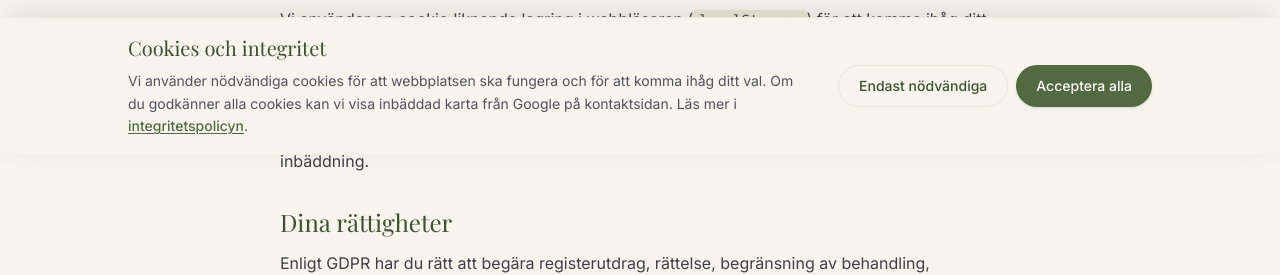
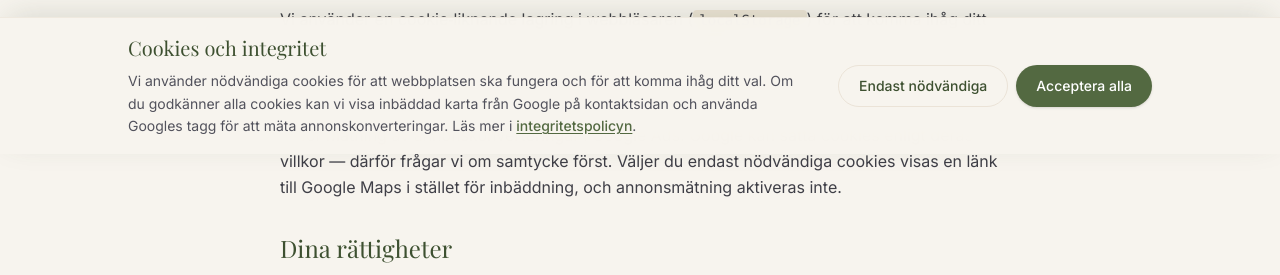
Before and after one commit to NiklasSahlberg/tradgardsform, a Next.js app in the folder webb/: page /integritetspolicy in a window 1280 px wide. Shown: the part 646-921 px from the top of the page. Built offline with nearby package versions, Linux system fonts and the light colour scheme; no server answers; a web font is replaced by a local one.

Commit message:
tracking conversions

```diff
--- a/webb/src/app/boka-hembesok/page.tsx
+++ b/webb/src/app/boka-hembesok/page.tsx
@@ -3,6 +3,7 @@
 import { useState } from "react";
 import Link from "next/link";
 import { CheckCircle, ArrowLeft } from "lucide-react";
+import { fireGoogleAdsConversion } from "@/lib/googleAds";
 
 const inputClass =
   "w-full px-4 py-3 rounded-xl border border-sand-dark bg-zinc-50 font-sans text-base sm:text-sm text-zinc-800 placeholder:text-zinc-400 placeholder:text-base sm:placeholder:text-sm focus:outline-none focus:ring-2 focus:ring-sage/40 focus:border-sage transition";
@@ -46,6 +47,7 @@ export default function BokaHembesokPage() {
         return;
       }
       setSubmitted(true);
+      fireGoogleAdsConversion();
     } catch {
       setSubmitError(
         "Kunde inte nå servern. Kontrollera anslutningen eller ring 0705-68 65 09."
--- a/webb/src/app/integritetspolicy/page.tsx
+++ b/webb/src/app/integritetspolicy/page.tsx
@@ -59,10 +59,13 @@ export default function IntegritetspolicyPage() {
             </p>
             <p className="leading-relaxed">
               Om du väljer &quot;Acceptera alla&quot; kan vi visa en inbäddad
-              karta från Google (Google Maps) på kontaktsidan. Google kan då
-              sätta egna cookies enligt deras villkor — därför frågar vi om
-              samtycke först. Väljer du endast nödvändiga cookies visas en länk
-              till Google Maps i stället för inbäddning.
+              karta från Google (Google Maps) på kontaktsidan och ladda Google
+              tag (gtag) för att registrera när någon skickar
+              intresseanmälan — för mätning av annonskonverteringar i Google
+              Ads. Google kan sätta cookies enligt deras villkor — därför
+              frågar vi om samtycke först. Väljer du endast nödvändiga cookies
+              visas en länk till Google Maps i stället för inbäddning, och
+              annonsmätning aktiveras inte.
             </p>
           </section>
 
--- a/webb/src/app/layout.tsx
+++ b/webb/src/app/layout.tsx
@@ -4,6 +4,7 @@ import "./globals.css";
 import Navbar from "@/components/Navbar";
 import Footer from "@/components/Footer";
 import CookieBanner from "@/components/CookieBanner";
+import GoogleAdsLoader from "@/components/GoogleAdsLoader";
 
 const playfair = Playfair_Display({
   subsets: ["latin"],
@@ -79,6 +80,7 @@ export default function RootLayout({
         <main>{children}</main>
         <Footer />
         <CookieBanner />
+        <GoogleAdsLoader />
       </body>
     </html>
   );
--- a/webb/src/components/CookieBanner.tsx
+++ b/webb/src/components/CookieBanner.tsx
@@ -59,7 +59,8 @@ export default function CookieBanner() {
           >
             Vi använder nödvändiga cookies för att webbplatsen ska fungera och
             för att komma ihåg ditt val. Om du godkänner alla cookies kan vi
-            visa inbäddad karta från Google på kontaktsidan. Läs mer i{" "}
+            visa inbäddad karta från Google på kontaktsidan och använda Googles
+            tagg för att mäta annonskonverteringar. Läs mer i{" "}
             <Link
               href="/integritetspolicy"
               className="font-medium text-sage underline underline-offset-2 hover:text-forest"
--- /dev/null
+++ b/webb/src/components/GoogleAdsLoader.tsx
@@ -0,0 +1,46 @@
+"use client";
+
+import Script from "next/script";
+import { useEffect, useState } from "react";
+import {
+  COOKIE_CONSENT_EVENT,
+  getStoredConsent,
+} from "@/lib/cookieConsent";
+import type { CookieConsentValue } from "@/lib/cookieConsent";
+
+const AW_ID = process.env.NEXT_PUBLIC_GOOGLE_ADS_ID;
+
+/**
+ * Laddar googletagmanager/gtag för Google Ads när besökaren valt ”Acceptera alla”.
+ * Sätt NEXT_PUBLIC_GOOGLE_ADS_ID i .env.local / Vercel.
+ */
+export default function GoogleAdsLoader() {
+  const [consent, setConsent] = useState<CookieConsentValue | null>(null);
+
+  useEffect(() => {
+    const sync = () => setConsent(getStoredConsent());
+    sync();
+    window.addEventListener(COOKIE_CONSENT_EVENT, sync);
+    return () => window.removeEventListener(COOKIE_CONSENT_EVENT, sync);
+  }, []);
+
+  if (!AW_ID || consent !== "all") return null;
+
+  return (
+    <>
+      <Script
+        src={`https://www.googletagmanager.com/gtag/js?id=${encodeURIComponent(AW_ID)}`}
+        strategy="afterInteractive"
+      />
+      <Script id="google-ads-datalayer" strategy="afterInteractive">
+        {`
+          window.dataLayer = window.dataLayer || [];
+          function gtag(){dataLayer.push(arguments);}
+          window.gtag = gtag;
+          gtag('js', new Date());
+          gtag('config', ${JSON.stringify(AW_ID)});
+        `}
+      </Script>
+    </>
+  );
+}
--- /dev/null
+++ b/webb/src/lib/googleAds.ts
@@ -0,0 +1,38 @@
+import { getStoredConsent } from "@/lib/cookieConsent";
+
+declare global {
+  interface Window {
+    gtag?: (...args: unknown[]) => void;
+  }
+}
+
+/** Samma nivå som karta + annons/reklam-cookies — bara efter ”Acceptera alla”. */
+export function canUseGoogleAds(): boolean {
+  return getStoredConsent() === "all";
+}
+
+/**
+ * Anropa när intresseanmälan / lead är bekräftat skickat.
+ * Gör inget om samtycke eller env saknas eller gtag inte laddat ännu.
+ */
+export function fireGoogleAdsConversion(): void {
+  if (typeof window === "undefined") return;
+  if (!canUseGoogleAds()) return;
+
+  const id = process.env.NEXT_PUBLIC_GOOGLE_ADS_ID;
+  const label = process.env.NEXT_PUBLIC_GOOGLE_ADS_CONVERSION_LABEL;
+  if (!id || !label) return;
+
+  const sendTo = `${id}/${label}`;
+  const send = () => {
+    if (typeof window.gtag === "function") {
+      window.gtag("event", "conversion", {
+        send_to: sendTo,
+      });
+    }
+  };
+
+  send();
+  // gtag kan ladda asynkront precis efter samtycke — en extra försök
+  window.setTimeout(send, 200);
+}
```
Also changed, not shown: 1 other file (tests, documents, lock files or other folders).
